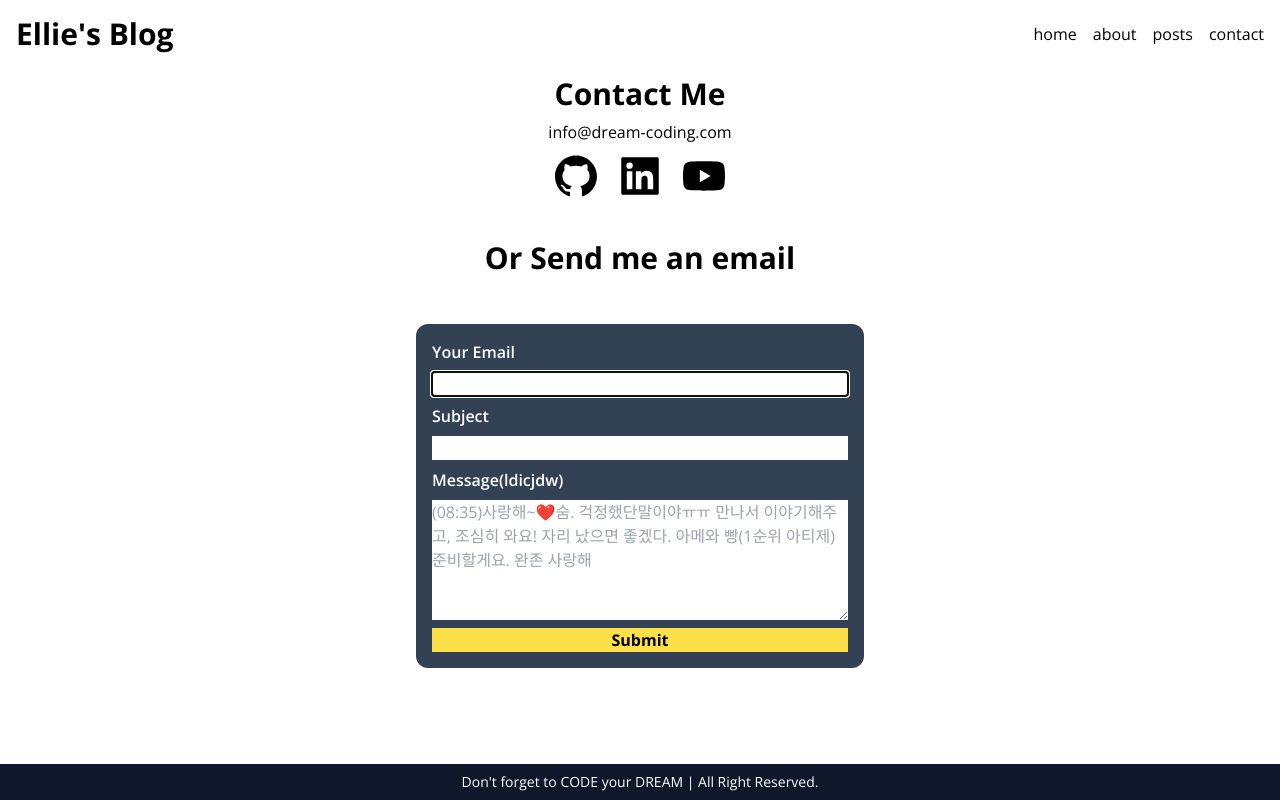
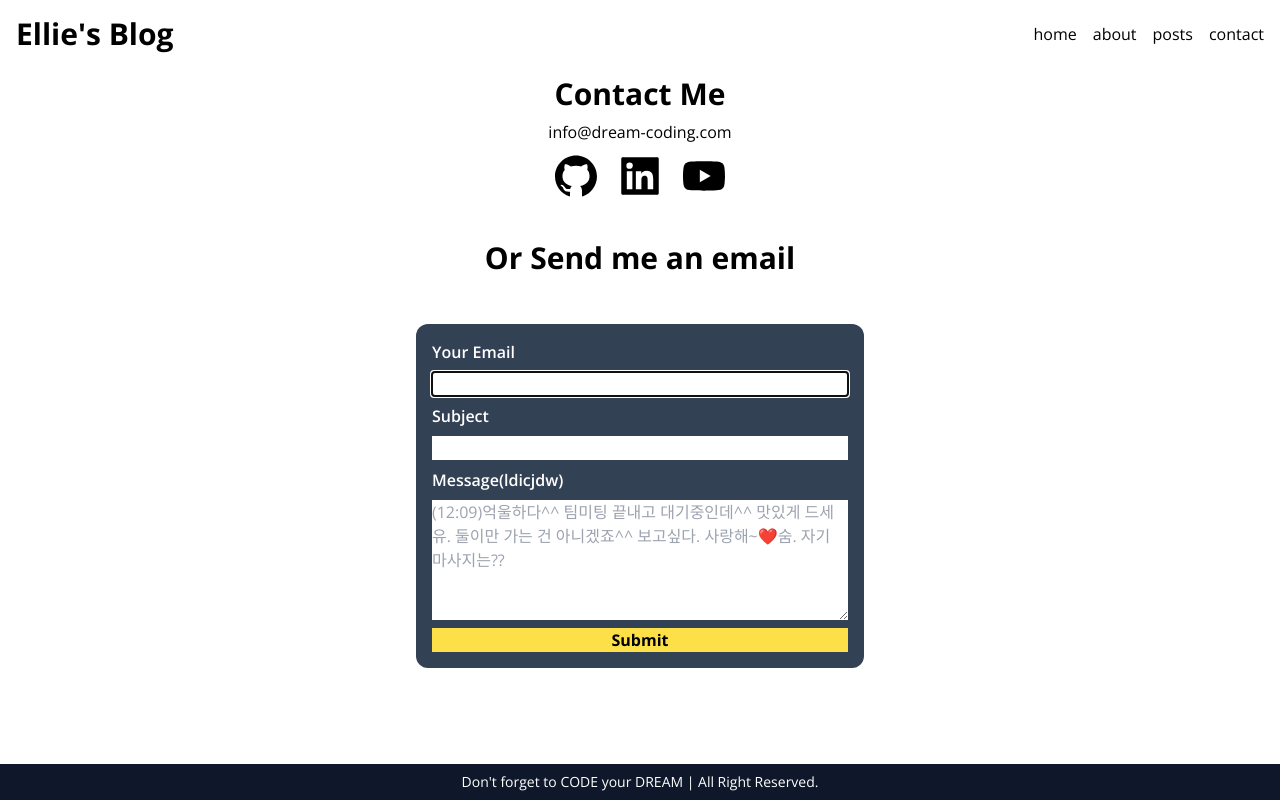
Before and after one commit to k2core/nextjs004, a Next.js app: page /contact in a window 1280 px wide. Built offline with nearby package versions, Linux system fonts and the light colour scheme.

Commit message:
1011 메시지3

```diff
--- a/src/components/ContactForm.tsx
+++ b/src/components/ContactForm.tsx
@@ -98,8 +98,8 @@ export default function ContactForm() {
           onChange={onChange}
           placeholder={
             display
-              ? "(08:35)사랑해~❤️숨. 걱정했단말이야ㅠㅠ 만나서 이야기해주고, 조심히 와요! 자리 났으면 좋겠다. 아메와 빵(1순위 아티제) 준비할게요. 완존 사랑해"
-              : "(08:35)사랑해~❤️숨. 걱정했단말이야ㅠㅠ 만나서 이야기해주고, 조심히 와요! 자리 났으면 좋겠다. 아메와 빵(1순위 아티제) 준비할게요. 완존 사랑해"
+              ? "(12:09)억울하다^^ 팀미팅 끝내고 대기중인데^^ 맛있게 드세유. 둘이만 가는 건 아니겠죠^^ 보고싶다. 사랑해~❤️숨. 자기 마사지는??"
+              : "(12:09)억울하다^^ 팀미팅 끝내고 대기중인데^^ 맛있게 드세유. 둘이만 가는 건 아니겠죠^^ 보고싶다. 사랑해~❤️숨. 자기 마사지는??"
           }
         />
         <button className="bg-yellow-300 text-black font-bold hover:bg-yellow-400">
```
